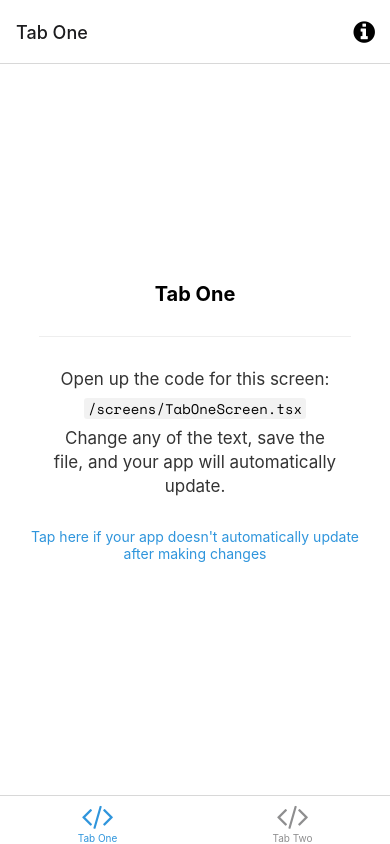
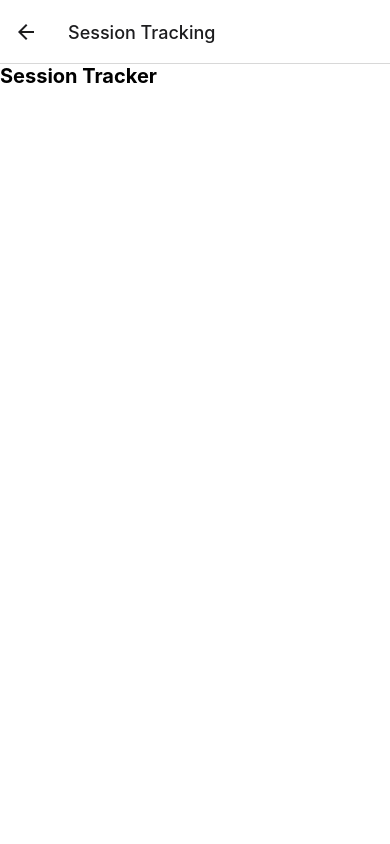
Before and after one commit to connor-lennox/QuickABA, a React Native app: screen /SessionTracking in a window 390 px wide. Built offline with nearby package versions, Linux system fonts and the light colour scheme; what expo-linking would draw is missing.

Commit message:
add session tracking screen

```diff
--- a/src/navigation/LinkingConfiguration.ts
+++ b/src/navigation/LinkingConfiguration.ts
@@ -28,6 +28,7 @@
         },
       },
       Modal: 'modal',
+      SessionTracking: 'session',
       NotFound: '*',
     },
   },
--- a/src/navigation/index.tsx
+++ b/src/navigation/index.tsx
@@ -16,6 +16,7 @@
 import NotFoundScreen from '../screens/NotFoundScreen';
 import TabOneScreen from '../screens/TabOneScreen';
 import TabTwoScreen from '../screens/TabTwoScreen';
+import SessionTrackingScreen from "../screens/SessionTrackingScreen";
 import { RootStackParamList, RootTabParamList, RootTabScreenProps } from '../../types';
 import LinkingConfiguration from './LinkingConfiguration';
 
@@ -40,6 +41,7 @@
     <Stack.Navigator>
       <Stack.Screen name="Root" component={BottomTabNavigator} options={{ headerShown: false }} />
       <Stack.Screen name="NotFound" component={NotFoundScreen} options={{ title: 'Oops!' }} />
+      <Stack.Screen name="SessionTracking" component={SessionTrackingScreen} options={{title: "Session Tracking"}} />
       <Stack.Group screenOptions={{ presentation: 'modal' }}>
         <Stack.Screen name="Modal" component={ModalScreen} />
       </Stack.Group>
--- /dev/null
+++ b/src/screens/SessionTrackingScreen.tsx
@@ -0,0 +1,24 @@
+import {RootStackScreenProps} from "../../types";
+import {Text, View} from "../components/Themed";
+import {StyleSheet} from "react-native";
+
+export default function SessionTrackingScreen({navigation}: RootStackScreenProps<'SessionTracking'>) {
+    return (
+        <View style={styles.eventContainer}>
+            <Text style={styles.title}>Session Tracker</Text>
+        </View>
+    );
+}
+
+
+const styles = StyleSheet.create({
+    eventContainer: {
+        flex: 1,
+        alignItems: 'flex-start',
+        justifyContent: 'flex-start',
+    },
+    title: {
+        fontSize: 20,
+        fontWeight: 'bold',
+    },
+});
--- a/src/screens/TabOneScreen.tsx
+++ b/src/screens/TabOneScreen.tsx
@@ -1,4 +1,4 @@
-import { StyleSheet } from 'react-native';
+import {StyleSheet, TouchableOpacity} from 'react-native';
 
 import EditScreenInfo from '../components/EditScreenInfo';
 import { Text, View } from '../components/Themed';
@@ -8,6 +8,10 @@
   return (
     <View style={styles.container}>
       <Text style={styles.title}>Tab One</Text>
+      <TouchableOpacity onPress={() => navigation.navigate('SessionTracking')}>
+        <Text style={styles.title}>Press for session tracking</Text>
+      </TouchableOpacity>
+
       <View style={styles.separator} lightColor="#eee" darkColor="rgba(255,255,255,0.1)" />
       <EditScreenInfo path="/screens/TabOneScreen.tsx" />
     </View>
--- a/types.tsx
+++ b/types.tsx
@@ -15,6 +15,7 @@
 
 export type RootStackParamList = {
   Root: NavigatorScreenParams<RootTabParamList> | undefined;
+  SessionTracking: undefined;
   Modal: undefined;
   NotFound: undefined;
 };
```
